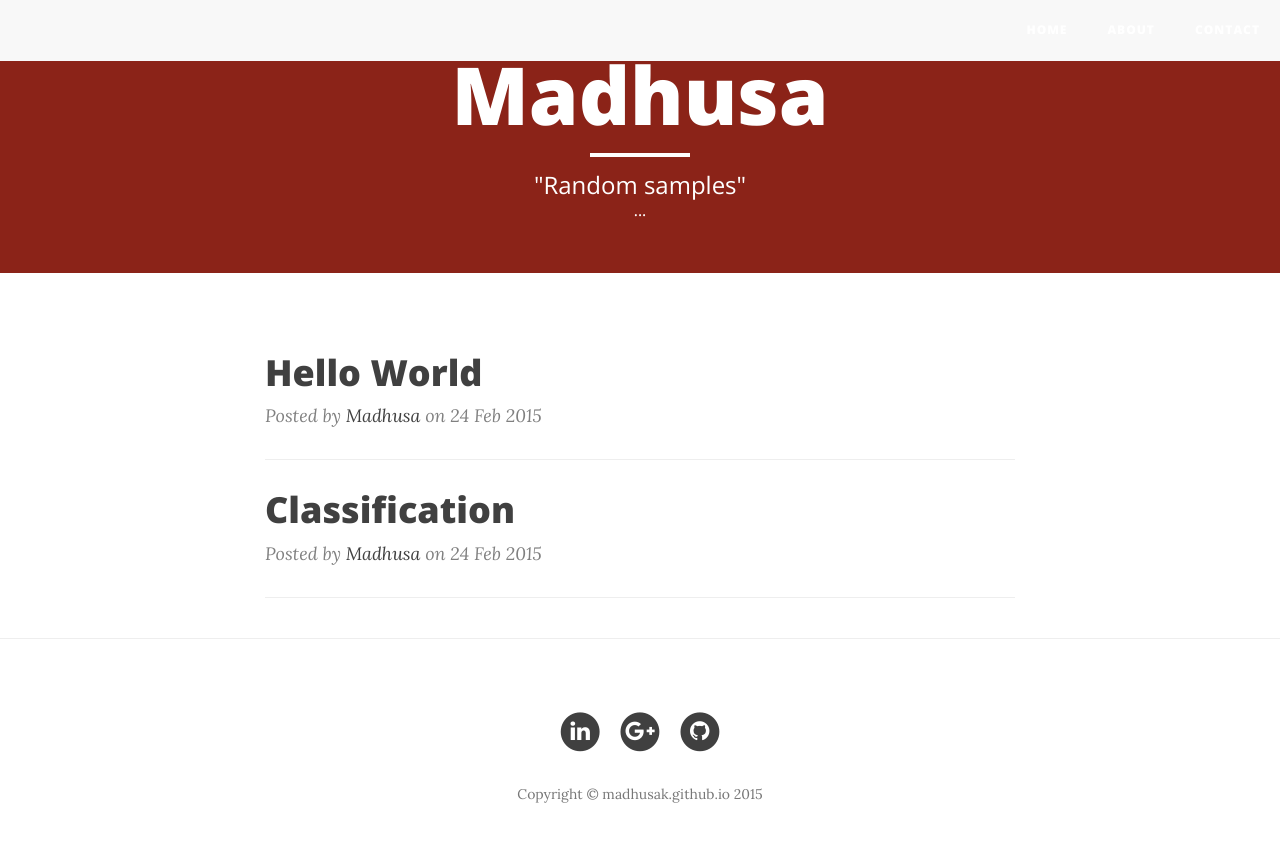
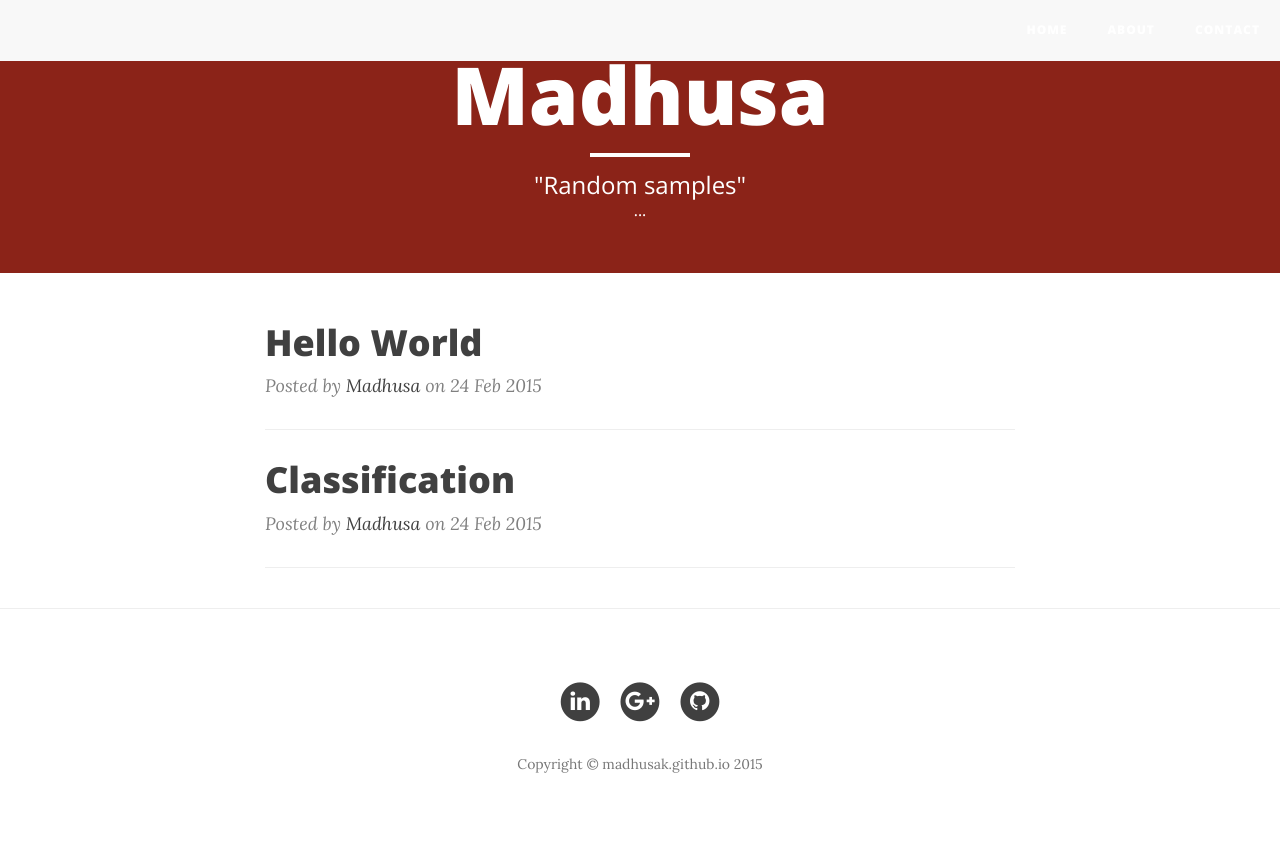
Before and after one commit to MadhusaK/Jekyll-blog, a Jekyll site: the page built from index.html, in a window 1280 px wide. Shown: the top 842 px of the page. Built offline with Jekyll 4.4.1, drawn with Linux system fonts in a browser that asks for light colours; nearby versions of some CDN libraries; Markdown is read by kramdown in place of the engine named in the settings.

Commit message:
More changes

```diff
--- a/css/clean-blog.css
+++ b/css/clean-blog.css
@@ -136,12 +136,12 @@
   -moz-background-size: cover;
   background-size: cover;
   -o-background-size: cover;
-  margin-bottom: 50px;
+  margin-bottom: 20px;
 }
 .intro-header .site-heading,
 .intro-header .post-heading,
 .intro-header .page-heading {
-  padding: 100px 0 50px ;
+  padding: 50px 0 50px ;
   color: white;
 }
 @media only screen and (min-width: 768px) {
```
Also changed, not shown: _posts/2015-02-24-classification.md (+0 -1 lines).
